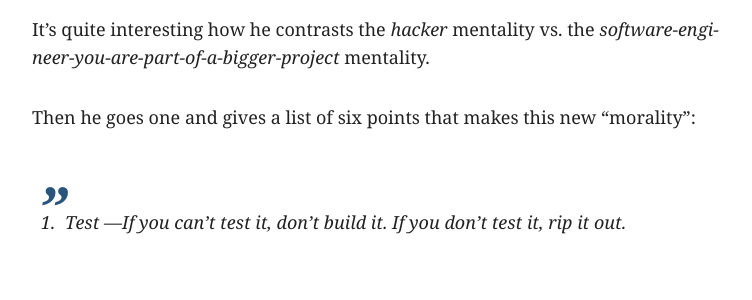
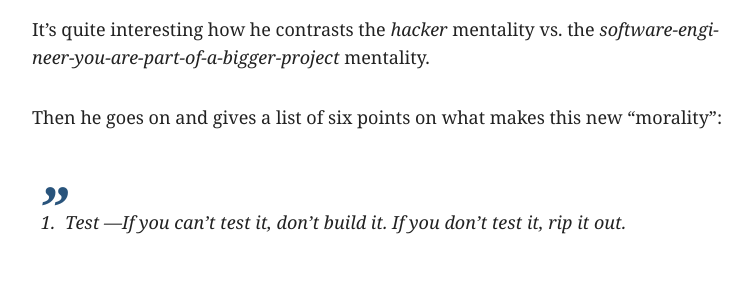
Before and after one commit to videlalvaro/videlalvaro.github.io, a Jekyll site: the page built from _posts/2014-05-07-a-not-so-new-software-morality.md, in a window 1280 px wide and 900 px high, scrolled down 1362 px. Shown: the part 155-455 px from the top of the window, without its empty margins (260-1012 px from the left). Built offline with Jekyll 4.4.1, drawn with Linux system fonts in a browser that asks for light colours; comment, search, counter and statistics services are not loaded.

Commit message:
wording testing post

```diff
--- a/_posts/2014-05-07-a-not-so-new-software-morality.md
+++ b/_posts/2014-05-07-a-not-so-new-software-morality.md
@@ -42,7 +42,7 @@ full:
 It's quite interesting how he contrasts the _hacker_ mentality vs. the
 _software-engineer-you-are-part-of-a-bigger-project_ mentality.
 
-Then he goes one and gives a list of six points that makes this new
+Then he goes on and gives a list of six points on what makes this new
 "morality":
 
 >1.  Test —If you can’t test it, don’t build it. If you don’t test it,
```
